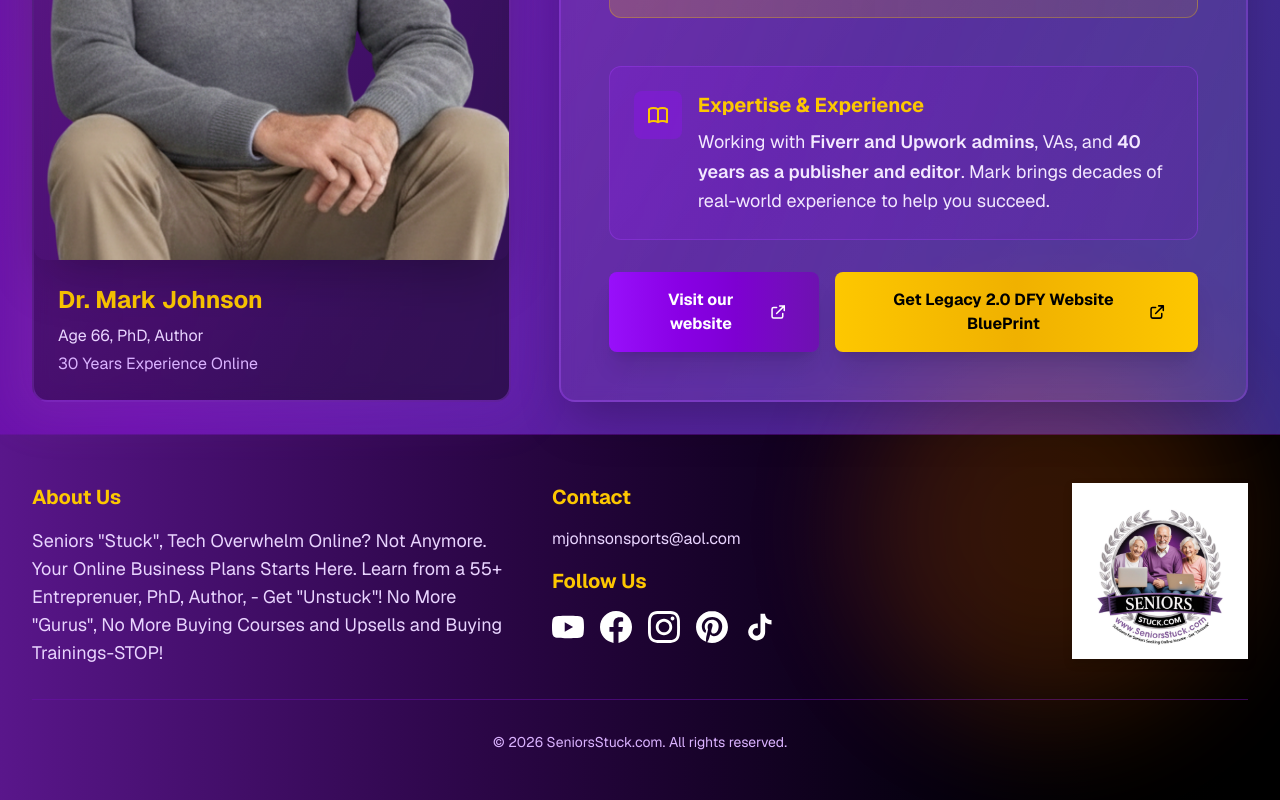
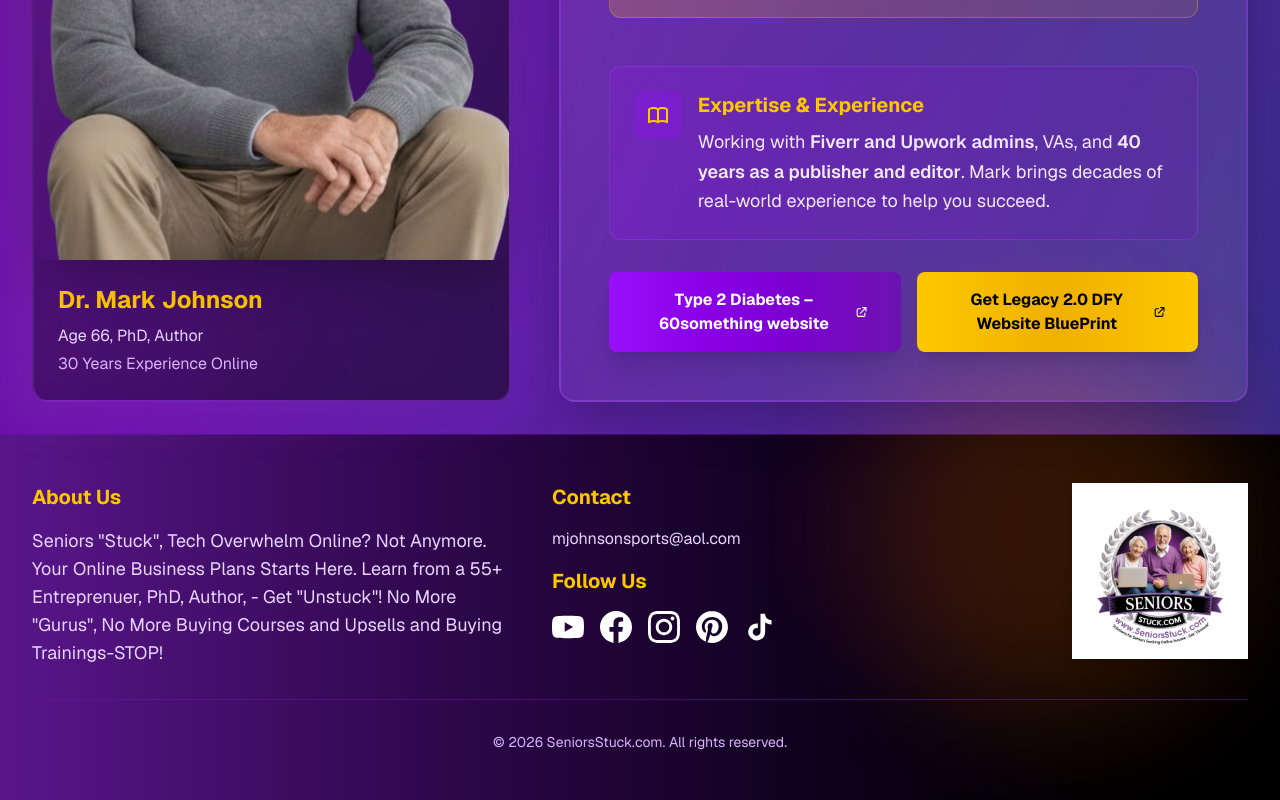
Before and after one commit to Amzad9/senior-stuck, a Next.js app: page / in a window 1280 px wide. Shown: the part 2809-3609 px from the top of the page. Built offline with nearby package versions, Linux system fonts and the light colour scheme.

Commit message:
add text in button

```diff
--- a/app/page.tsx
+++ b/app/page.tsx
@@ -585,7 +585,7 @@ export default function Home() {
               rel="noopener noreferrer"
               className="inline-flex items-center gap-2 bg-linear-to-r from-purple-600 via-purple-700 to-purple-800 hover:from-purple-700 hover:via-purple-800 hover:to-purple-900 text-white font-bold py-3 sm:py-4 px-6 sm:px-8 rounded-lg text-base transition-all duration-300 transform hover:scale-105 shadow-xl hover:shadow-2xl"
             >
-              Visit our website
+             Type 2 Diabetes – 60something website
               <svg className="w-4 h-4 sm:w-5 sm:h-5" fill="none" stroke="currentColor" viewBox="0 0 24 24">
                 <path strokeLinecap="round" strokeLinejoin="round" strokeWidth={2} d="M10 6H6a2 2 0 00-2 2v10a2 2 0 002 2h10a2 2 0 002-2v-4M14 4h6m0 0v6m0-6L10 14" />
               </svg>
```
